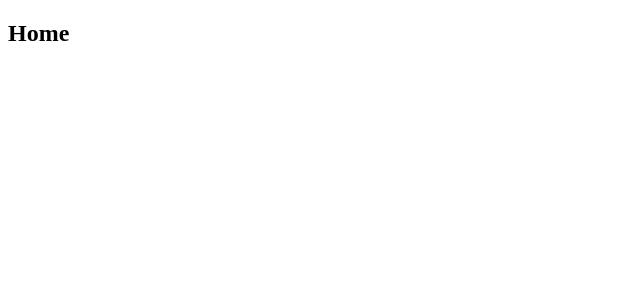
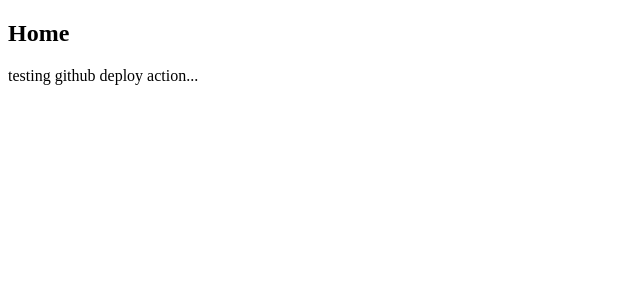
Before and after one commit to mikelind28/chapter-champ, a React (Vite) app in the folder client/: page / in a window 1280 px wide. Shown: the top 300 px of the page, without its empty margins (0-640 px from the left). Built offline with nearby package versions, Linux system fonts and the light colour scheme; a web font is replaced by a local one.

Commit message:
testing github deploy action

```diff
--- a/client/src/pages/Home.tsx
+++ b/client/src/pages/Home.tsx
@@ -2,7 +2,7 @@ export default function Home() {
     return (
       <>
         <h2>Home</h2>
-
+        <p>testing github deploy action...</p>
       </>
     );
   }
```
